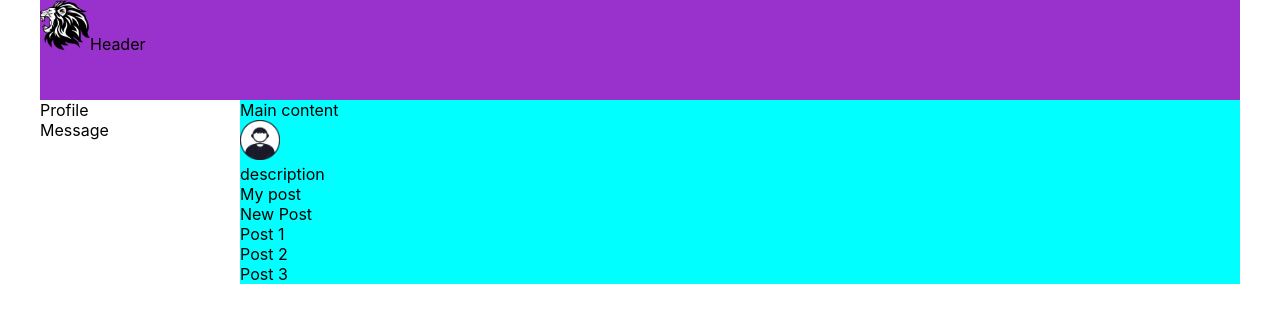
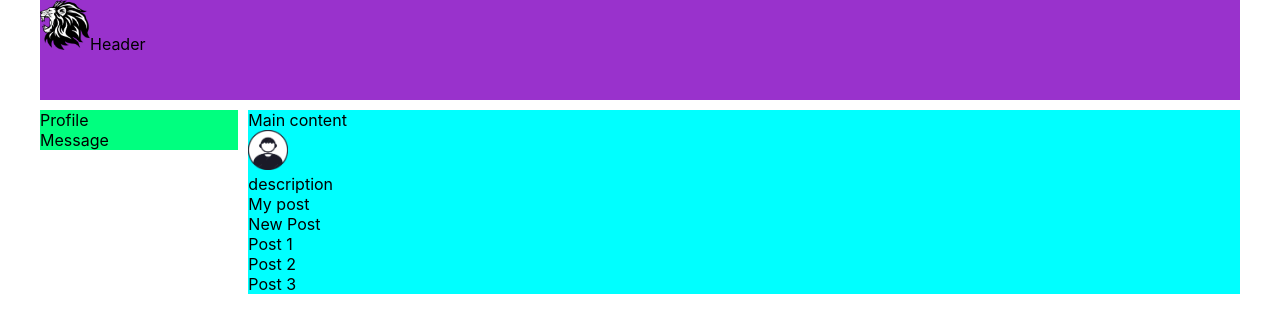
Before and after one commit to talerqa/peoplelink, a React (Create React App) app: page / in a window 1280 px wide. Shown: the top 332 px of the page. Built offline with nearby package versions, Linux system fonts and the light colour scheme.

Commit message:
feat: separate project on components

```diff
--- a/src/App.css
+++ b/src/App.css
@@ -47,6 +47,7 @@
     'nav content';
   grid-template-rows: 100px 1fr;
   grid-template-columns: 2fr 10fr;
+  grid-gap: 10px;
 }
 
 .logo {
@@ -59,17 +60,17 @@
   height: 40px;
 }
 
-.header {
+.Header {
   background-color: darkorchid;
   grid-area: header;
 }
 
-.hav {
+.Navbar {
   background-color: springgreen;
   grid-area: nav;
 }
 
-.content {
+.Page {
   background-color: aqua;
   grid-area: content;
 }
--- a/src/App.tsx
+++ b/src/App.tsx
@@ -1,54 +1,15 @@
 import React from 'react';
 import './App.css';
-import logo from './img/logo.png'
-import avatar from './img/avatar.png'
-// import Header from './Header';
-// import Content from './Content';
-// import Footer from './Footer';
-// import Nav from './Nav';
-//
+import Header from './components/Header';
+import Page from './components/Page';
+import Navbar from './components/Navbar';
 
 function App() {
   return (
     <div className="app-wrapper">
-      <header className="header">
-        <img src={logo} alt="" className="logo"/>
-        Header
-      </header>
-      <nav className="nav">
-        <div>
-          Profile
-        </div>
-        <div>
-          Message
-        </div>
-      </nav>
-      <div className="content">
-        Main content
-        <div>
-          <img className='avatar' src={avatar} alt="avatar"/>
-        </div>
-        <div>
-          description
-        </div>
-        <div>
-          My post
-          <div>
-            New Post
-          </div>
-          <div>
-            <div>
-              Post 1
-            </div>
-            <div>
-              Post 2
-            </div>
-            <div>
-              Post 3
-            </div>
-          </div>
-        </div>
-      </div>
+      <Header/>
+      <Navbar/>
+      <Page/>
     </div>)
 }
 
--- a/src/Footer.tsx
+++ b/src/components/Footer.tsx
@@ -1,5 +1,5 @@
 import React from 'react';
-import './App.css';
+import '../App.css';
 
 function Footer(props: any) {
   return (<div className="Footer">
--- /dev/null
+++ b/src/components/Header.tsx
@@ -0,0 +1,11 @@
+import React from 'react';
+import logo from './../img/logo.png';
+
+function Header() {
+  return  <header className="Header">
+    <img src={logo} alt="" className="logo"/>
+    Header
+  </header>
+}
+
+export default Header
--- /dev/null
+++ b/src/components/Navbar.tsx
@@ -0,0 +1,17 @@
+import React from 'react';
+
+
+function Navbar() {
+  return (<div>
+      <nav className="Navbar">
+        <div>
+          Profile
+        </div>
+        <div>
+          Message
+        </div>
+      </nav>
+    </div> )
+}
+
+export default Navbar;
--- /dev/null
+++ b/src/components/Page.tsx
@@ -0,0 +1,35 @@
+import React from 'react';
+import avatar from '../img/avatar.png';
+
+function Page(props: any) {
+  return (
+    <div className="Page">
+      Main content
+      <div>
+        <img className="avatar" src={avatar} alt="avatar"/>
+      </div>
+      <div>
+        description
+      </div>
+      <div>
+        My post
+        <div>
+          New Post
+        </div>
+        <div>
+          <div>
+            Post 1
+          </div>
+          <div>
+            Post 2
+          </div>
+          <div>
+            Post 3
+          </div>
+        </div>
+      </div>
+    </div>
+  );
+}
+
+export default Page;
```
Also changed, not shown: src/Content.tsx (deleted, +0 -11 lines), src/Header.tsx (deleted, +0 -10 lines), src/Nav.tsx (deleted, +0 -10 lines).
